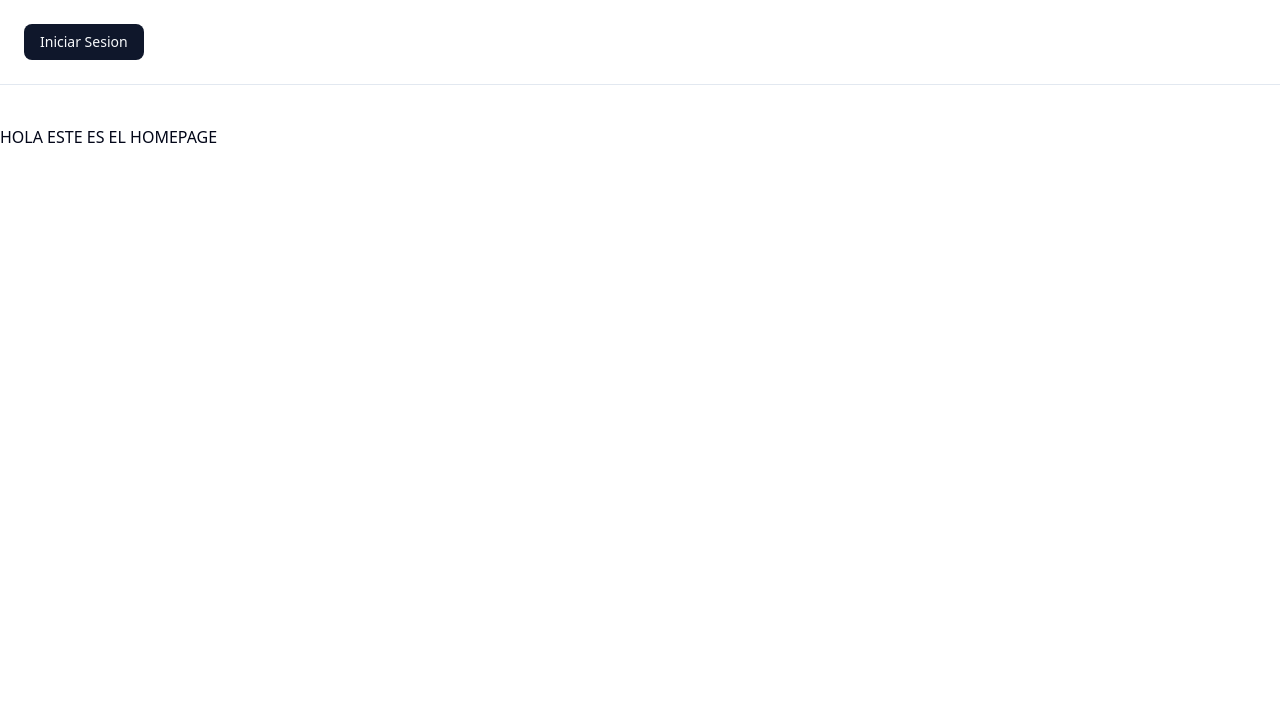
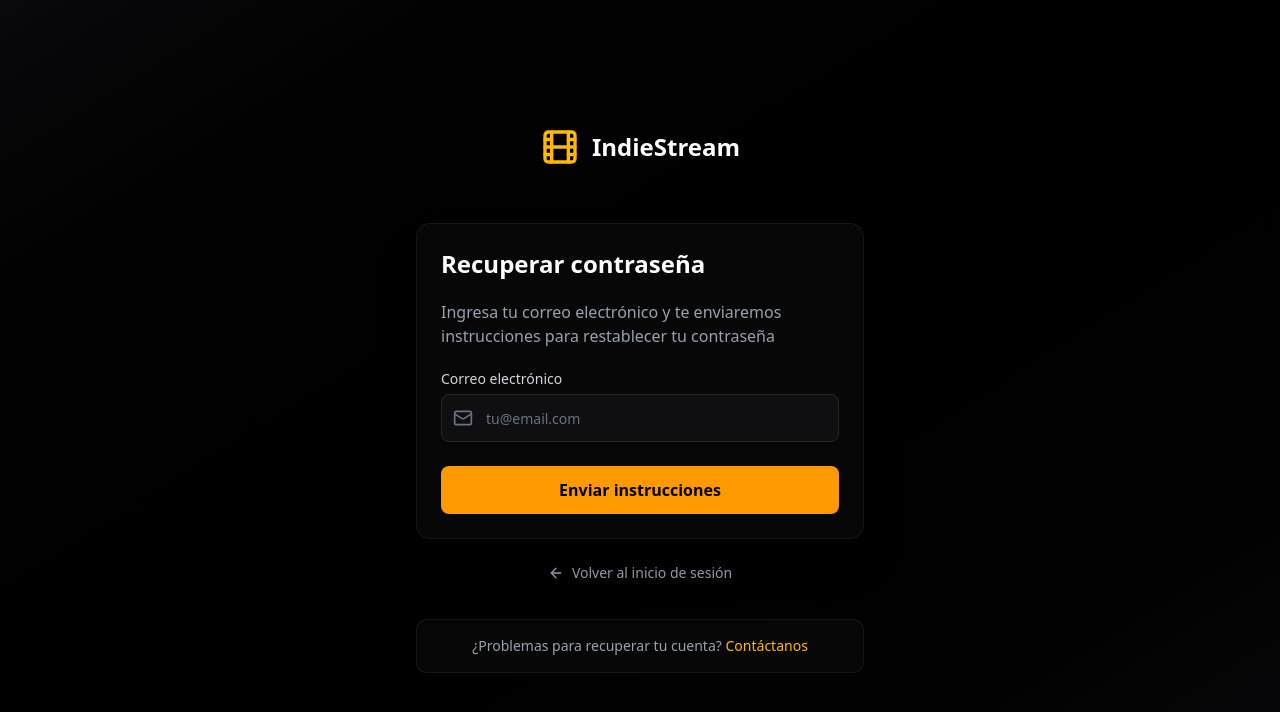
Before and after one commit to XavierSs21/proyecto-streaming, a React app in the folder frontend/: page /forgot-password in a window 1280 px wide. Before the commit this address led to /. Shown: the top 712 px of the page. Built offline with nearby package versions, Linux system fonts and the light colour scheme; the HTML template or start-up script is replaced by a standard one.

Commit message:
feat: Forgot-Pasword page implemented

```diff
--- a/frontend/src/AppRoutes.jsx
+++ b/frontend/src/AppRoutes.jsx
@@ -3,6 +3,7 @@ import HomePage from "./pages/HomePage"
 import Layout from "./layouts/Layout"
 import Login from "./pages/Login"
 import Register from "./pages/Register"
+import ForgotPassword from "./pages/ForgotPassword"
 
 const AppRoutes = () => {
   return (
@@ -11,6 +12,7 @@ const AppRoutes = () => {
         <Route path="*" element={<Navigate to ="/"/>}/>
         <Route path="login" element={<Login/>}/>
         <Route path="/register" element={<Register />} />
+        <Route path="/forgot-password" element={<ForgotPassword />} />
     </Routes>
   )
 }
--- /dev/null
+++ b/frontend/src/pages/ForgotPassword.jsx
@@ -0,0 +1,163 @@
+import { useState } from 'react';
+import { Card, CardContent, CardDescription, CardHeader, CardTitle } from '@/components/ui/card';
+import { Input } from '@/components/ui/input';
+import { Label } from '@/components/ui/label';
+import { Button } from '@/components/ui/button';
+import { toast } from 'sonner';
+import { Film, ArrowLeft, Mail } from 'lucide-react';
+import { Link } from 'react-router-dom';
+
+export default function ForgotPassword() {
+  const [email, setEmail] = useState('');
+  const [isLoading, setIsLoading] = useState(false);
+  const [emailSent, setEmailSent] = useState(false);
+
+  const handleSubmit = async (e) => {
+    e.preventDefault();
+    setIsLoading(true);
+
+    try {
+      const response = await fetch('/api/auth/forgot-password', {
+        method: 'POST',
+        headers: { 'Content-Type': 'application/json' },
+        body: JSON.stringify({ email })
+      });
+
+      const data = await response.json();
+
+      if (response.ok) {
+        setEmailSent(true);
+        toast.success("Correo enviado", {
+          description: "Revisa tu bandeja de entrada",
+        });
+      } else {
+        toast.error("Error", {
+          description: data.message || "No se pudo enviar el correo",
+        });
+      }
+    } catch (error) {
+      toast.error("Error de conexión", {
+        description: "No se pudo conectar con el servidor",
+      });
+    } finally {
+      setIsLoading(false);
+    }
+  };
+
+  return (
+    <div className="min-h-screen relative flex items-center justify-center bg-black">
+      {/* Fondo  */}
+      <div className="absolute inset-0 bg-gradient-to-br from-zinc-950 via-black to-zinc-950">
+        <div className="absolute inset-0 bg-[radial-gradient(ellipse_at_center,_var(--tw-gradient-stops))] from-amber-900/5 via-transparent to-transparent"></div>
+      </div>
+
+      {/* Contenido */}
+      <div className="relative z-10 w-full max-w-md mx-4">
+        {/* Logo y título */}
+        <div className="text-center mb-8">
+          <Link to="/" className="inline-flex items-center gap-3 mb-6 group">
+            <Film className="w-10 h-10 text-amber-400 group-hover:rotate-12 transition-transform" />
+            <span className="text-2xl font-bold text-white">IndieStream</span>
+          </Link>
+        </div>
+
+        <Card className="backdrop-blur-xl bg-zinc-950/80 border-zinc-800/50 shadow-2xl">
+          {!emailSent ? (
+            <>
+              <CardHeader className="space-y-3">
+                <CardTitle className="text-white text-2xl">
+                  Recuperar contraseña
+                </CardTitle>
+                <CardDescription className="text-gray-400 text-base">
+                  Ingresa tu correo electrónico y te enviaremos instrucciones para restablecer tu contraseña
+                </CardDescription>
+              </CardHeader>
+              <CardContent>
+                <form onSubmit={handleSubmit} className="space-y-6">
+                  <div className="space-y-2">
+                    <Label htmlFor="email" className="text-gray-300">
+                      Correo electrónico
+                    </Label>
+                    <div className="relative">
+                      <Mail className="absolute left-3 top-1/2 -translate-y-1/2 w-5 h-5 text-gray-500" />
+                      <Input
+                        id="email"
+                        name="email"
+                        type="email"
+                        placeholder="tu@email.com"
+                        value={email}
+                        onChange={(e) => setEmail(e.target.value)}
+                        required
+                        className="bg-zinc-900/50 border-zinc-800 text-white placeholder:text-gray-500 focus:border-amber-500 h-12 pl-11"
+                      />
+                    </div>
+                  </div>
+
+                  <Button
+                    type="submit"
+                    className="w-full bg-amber-500 hover:bg-amber-600 text-black font-semibold h-12 text-base transition-colors"
+                    disabled={isLoading}
+                  >
+                    {isLoading ? 'Enviando...' : 'Enviar instrucciones'}
+                  </Button>
+                </form>
+              </CardContent>
+            </>
+          ) : (
+            <CardContent className="py-12 px-6">
+              <div className="text-center space-y-6">
+                <div className="w-16 h-16 bg-amber-500/20 rounded-full flex items-center justify-center mx-auto">
+                  <Mail className="w-8 h-8 text-amber-400" />
+                </div>
+                <div>
+                  <h3 className="text-2xl font-bold text-white mb-3">
+                    ¡Correo enviado!
+                  </h3>
+                  <p className="text-gray-400 mb-2">
+                    Hemos enviado las instrucciones a:
+                  </p>
+                  <p className="text-amber-400 font-medium text-lg mb-4">
+                    {email}
+                  </p>
+                  <p className="text-gray-500 text-sm">
+                    Si no lo ves, revisa tu carpeta de spam
+                  </p>
+                </div>
+                <Link to="/login" className="block">
+                  <Button
+                    variant="outline"
+                    className="w-full border-zinc-700 text-white hover:bg-white/5"
+                  >
+                    Volver al inicio de sesión
+                  </Button>
+                </Link>
+              </div>
+            </CardContent>
+          )}
+        </Card>
+
+        {/* Link para volver */}
+        <div className="mt-6 text-center">
+          <Link
+            to="/login"
+            className="inline-flex items-center gap-2 text-gray-400 hover:text-amber-400 transition-colors group text-sm"
+          >
+            <ArrowLeft className="w-4 h-4 group-hover:-translate-x-1 transition-transform" />
+            Volver al inicio de sesión
+          </Link>
+        </div>
+
+        {/* Ayuda adicional */}
+        <div className="mt-8 p-4 bg-zinc-900/30 border border-zinc-800/50 rounded-lg backdrop-blur-sm">
+          <p className="text-gray-400 text-sm text-center">
+            ¿Problemas para recuperar tu cuenta?{' '}
+            <a href="mailto:soporte@indiestream.com" className="text-amber-400 hover:text-amber-300 font-medium">
+              Contáctanos
+            </a>
+            {/* Cambiar este correo por alguno real si necesitamos el soporte */}
+          </p>
+        </div>
+      </div>
+    </div>
+  );
+}
--- a/frontend/src/pages/Login.jsx
+++ b/frontend/src/pages/Login.jsx
@@ -1,10 +1,10 @@
 import { useState } from 'react';
-import { Card, CardContent, CardDescription, CardHeader, CardTitle } from '@/components/ui/card';
 import { Input } from '@/components/ui/input';
 import { Label } from '@/components/ui/label';
 import { Button } from '@/components/ui/button';
 import { toast } from 'sonner';
 import { Film } from 'lucide-react';
+import { Link } from 'react-router-dom'
 
 export default function Login() {
   const [formData, setFormData] = useState({
@@ -98,9 +98,9 @@ export default function Login() {
               <div className="space-y-2">
                 <div className="flex items-center justify-between">
                   <Label htmlFor="password" className="text-gray-300">Contraseña</Label>
-                  <a href="#" className="text-sm text-amber-400 hover:text-amber-300 transition-colors">
+                    <Link to="/forgot-password" className="text-sm text-amber-400 hover:text-amber-300 transition-colors">
                     ¿Olvidaste tu contraseña?
-                  </a>
+                    </Link>
                 </div>
                 <Input
                   id="password"
```
